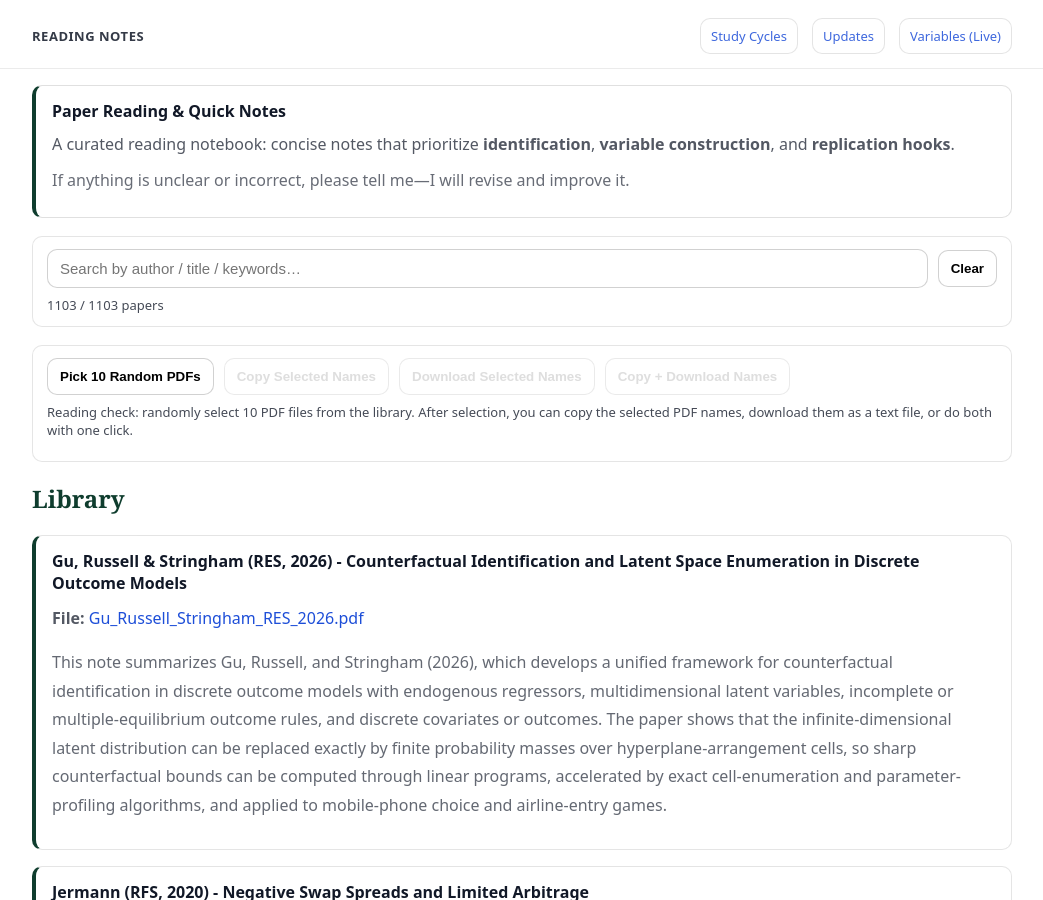
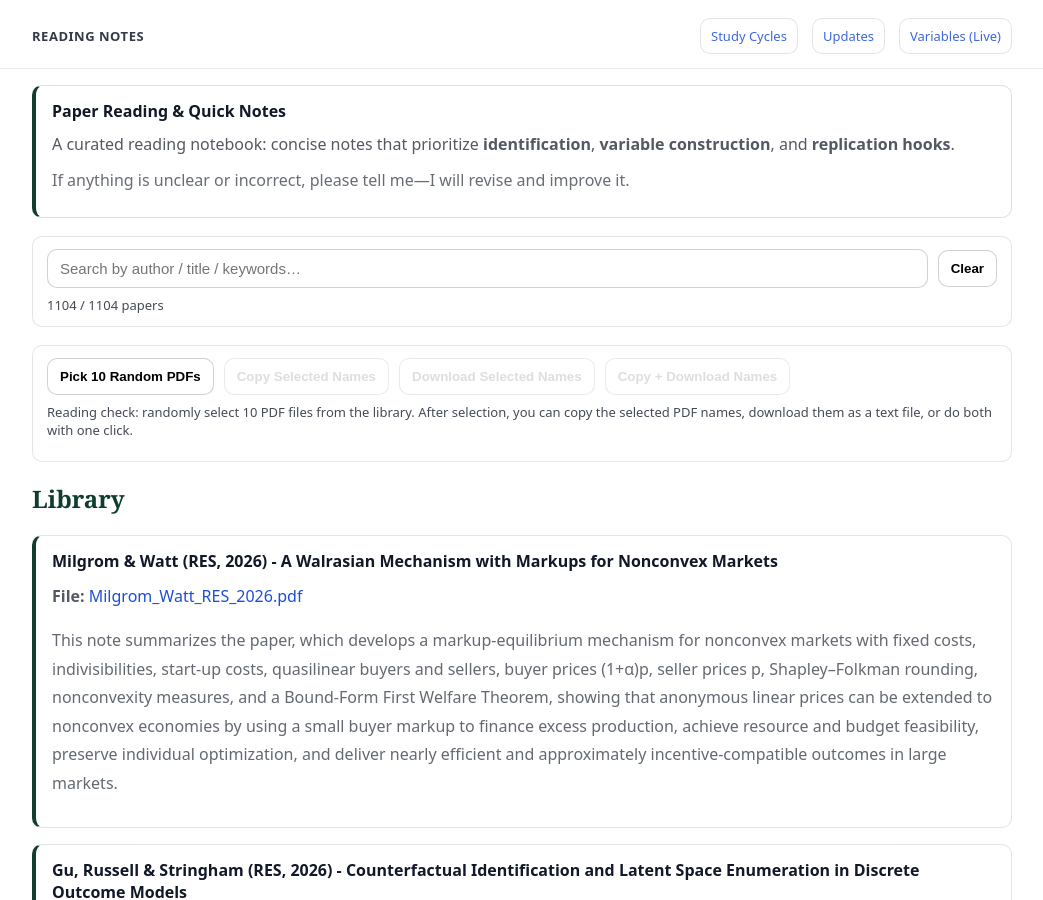
Before and after one commit to yaxinzn/study-archive, a Jekyll site: the page built from reading/index.md, in a window 1280 px wide and 900 px high. Shown: the whole window, without its empty margins (118-1161 px from the left). Built offline with Jekyll 4.4.1, drawn with Linux system fonts in a browser that asks for light colours.

Commit message:
Reading: add/update Milgrom_Watt_RES_2026.pdf

```diff
--- a/_data/reading.yml
+++ b/_data/reading.yml
@@ -1,3 +1,7 @@
+- title: "Milgrom & Watt (RES, 2026) - A Walrasian Mechanism with Markups for Nonconvex Markets"
+  file: "Milgrom_Watt_RES_2026.pdf"
+  desc: "This note summarizes the paper, which develops a markup-equilibrium mechanism for nonconvex markets with fixed costs, indivisibilities, start-up costs, quasilinear buyers and sellers, buyer prices (1+α)p, seller prices p, Shapley–Folkman rounding, nonconvexity measures, and a Bound-Form First Welfare Theorem, showing that anonymous linear prices can be extended to nonconvex economies by using a small buyer markup to finance excess production, achieve resource and budget feasibility, preserve individual optimization, and deliver nearly efficient and approximately incentive-compatible outcomes in large markets."
+
 - title: "Gu, Russell & Stringham (RES, 2026) - Counterfactual Identification and Latent Space Enumeration in Discrete Outcome Models"
   file: "Gu_Russell_Stringham_RES_2026.pdf"
   desc: "This note summarizes Gu, Russell, and Stringham (2026), which develops a unified framework for counterfactual identification in discrete outcome models with endogenous regressors, multidimensional latent variables, incomplete or multiple-equilibrium outcome rules, and discrete covariates or outcomes. The paper shows that the infinite-dimensional latent distribution can be replaced exactly by finite probability masses over hyperplane-arrangement cells, so sharp counterfactual bounds can be computed through linear programs, accelerated by exact cell-enumeration and parameter-profiling algorithms, and applied to mobile-phone choice and airline-entry games."
```
Also changed, not shown: 1 other file.
